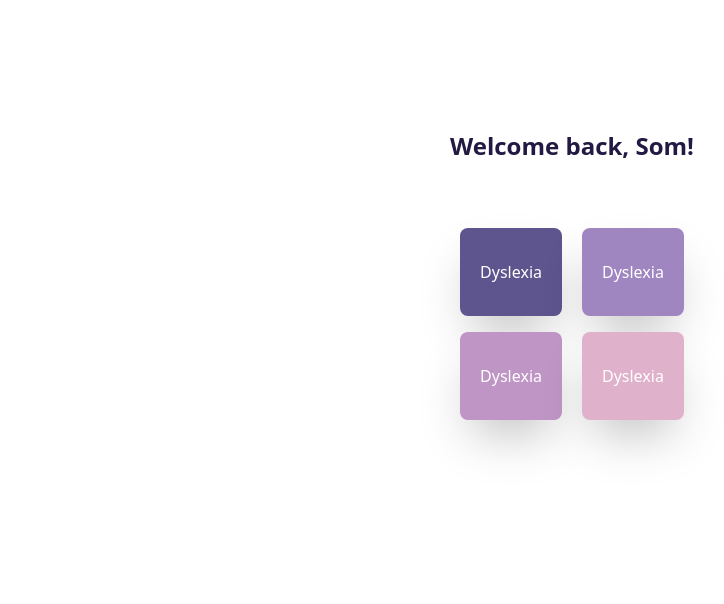
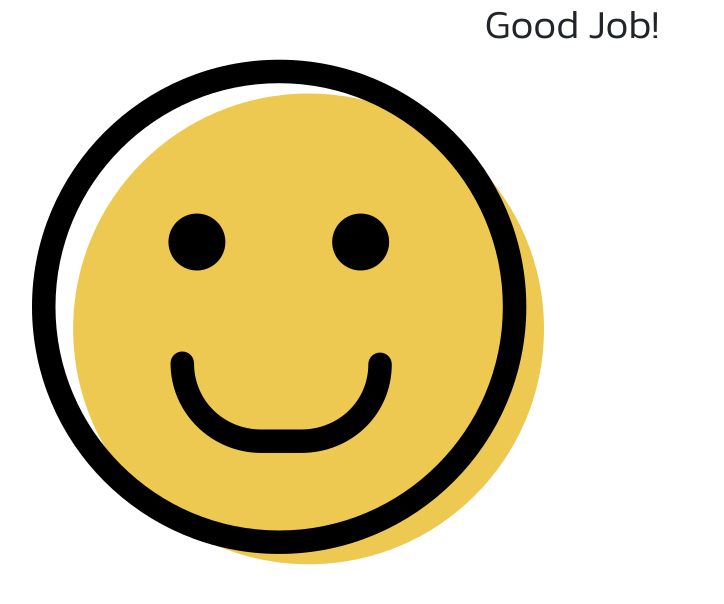
Before and after one commit to somd99/brainio, a React (Create React App) app: page / in a window 1280 px wide. Shown: the top 604 px of the page, without its empty margins (68-792 px from the left). Built offline with nearby package versions, Linux system fonts and the light colour scheme; what @tailwindcss/ui would draw is missing.

Commit message:
add boot strap/ font

```diff
--- a/package.json
+++ b/package.json
@@ -8,7 +8,9 @@
     "@testing-library/react": "^11.1.0",
     "@testing-library/user-event": "^12.1.10",
     "@types/react": "^16.9.55",
+    "bootstrap": "^4.5.3",
     "react": "^17.0.1",
+    "react-bootstrap": "^1.4.0",
     "react-dom": "^17.0.1",
     "react-scripts": "4.0.0",
     "tailwindcss": "^1.9.6",
--- /dev/null
+++ b/src/App.css
@@ -0,0 +1,5 @@
+@import url('https://fonts.googleapis.com/css2?family=Kanit:wght@300&display=swap');
+
+body {
+    font-family: Kanit;
+}
--- a/src/App.tsx
+++ b/src/App.tsx
@@ -1,13 +1,16 @@
 import "./tailwind.css";
+import 'bootstrap/dist/css/bootstrap.min.css';
+import './App.css';
 
+// import Page from "./Page";
 import React from "react";
-import Test from "./Page";
-import Page from "./Page";
+import Result from "./result/result";
 
 function App() {
   return (
-    <div>
-      <Page />
+    <div className="body">
+      {/* <Page /> */}
+      <Result/>
     </div>
   );
 }
--- /dev/null
+++ b/src/result/result.tsx
@@ -0,0 +1,15 @@
+import { Col } from "react-bootstrap";
+import React from "react";
+import happy from '../img/happy.png'
+
+export default function Result (){
+
+    return (
+        <div className="container">
+            <Col>
+                <h1 className="center" style={{textAlign:'center'}}>Good Job!</h1>
+                <img src={happy} alt="Happy"/>
+            </Col>
+        </div>
+    )
+}
```
Also changed, not shown: src/img/happy.png (added), 1 other file (tests, documents, lock files or other folders).
